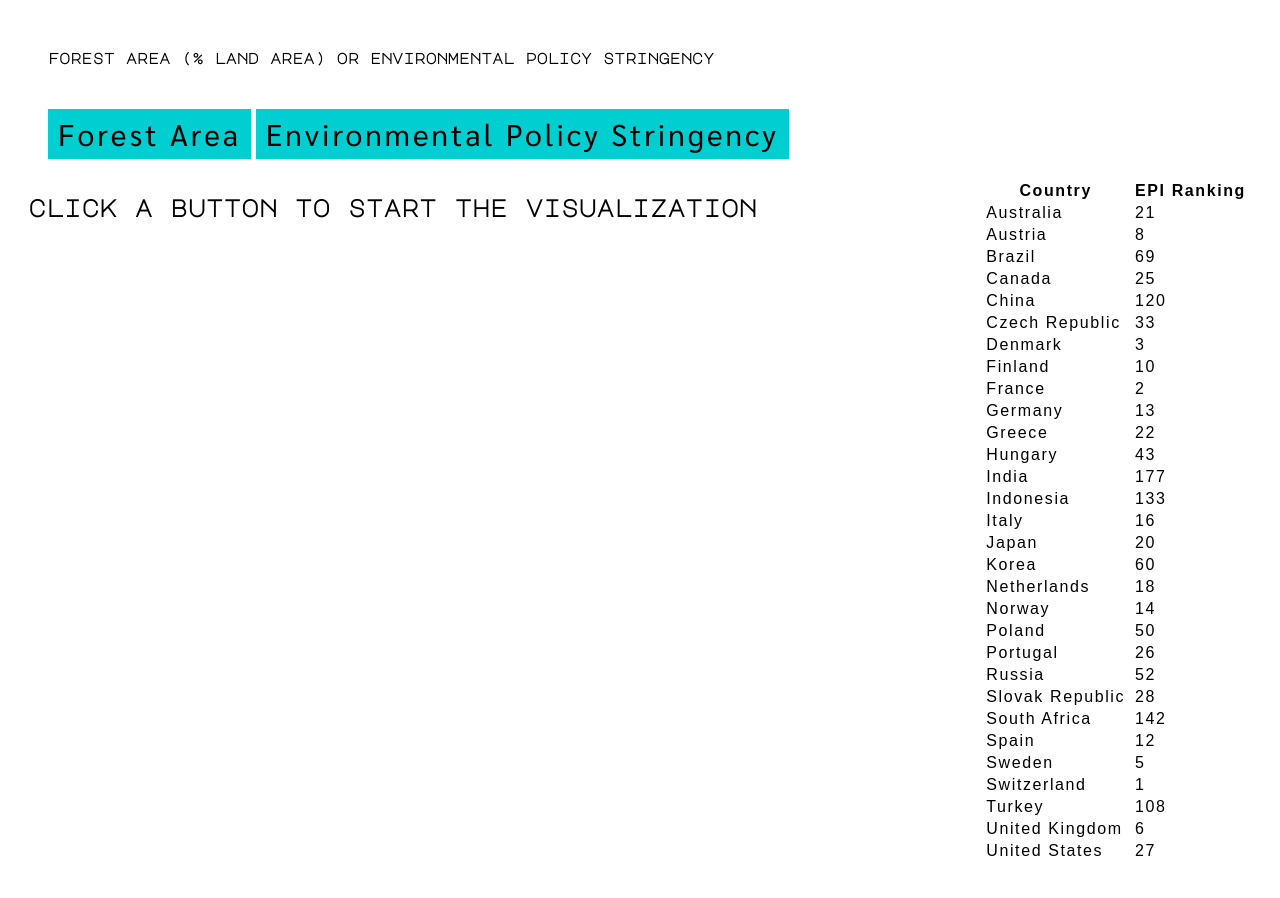
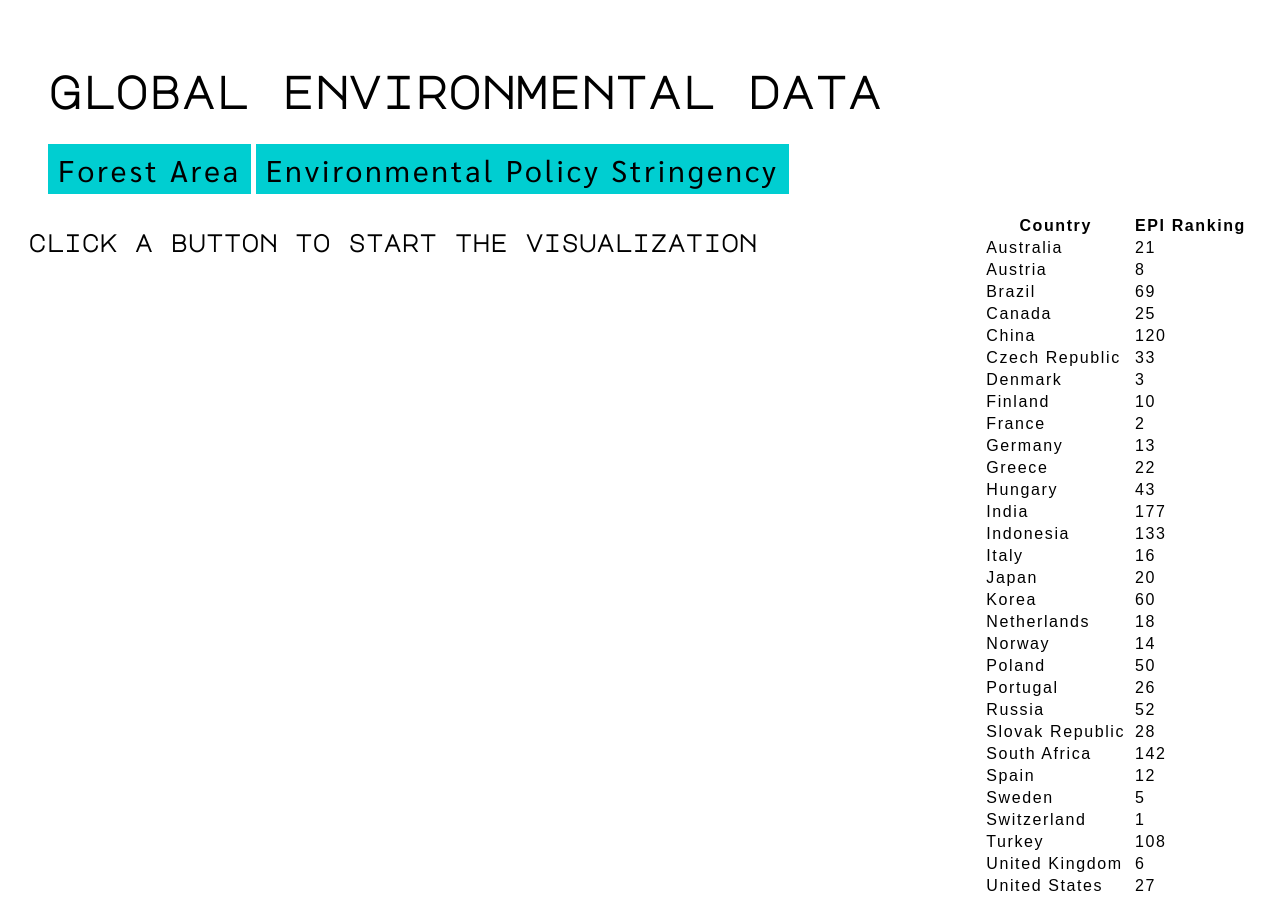
Before and after one commit to erikafung/cpsc583project, a plain HTML site: page index.html in a window 1280 px wide. Before the commit the page ends 863 px from the top, so only its background shows below. Drawn offline with nearby package versions, Linux system fonts and the light colour scheme.

Commit message:
Update index.html

```diff
--- a/index.html
+++ b/index.html
@@ -19,10 +19,10 @@
 <div id = "container">
 
         <div id="div_data_desc">
-            <h2>Forest Area (% Land Area) or Environmental Policy Stringency</h2>
+            <h1>Global Environmental Data</h1>
         </div>
         <div id="div_buttons">
-            <button id="button_fa" onclick="reloadP()">Forest Area</button>
+            <button id="button_fa" onclick="reloadP()" name = "ForestButton">Forest Area</button>
             <button id="button_eps" onclick="reloadP2()">Environmental Policy Stringency</button>
         </div>
     <div id="vis" >
```
